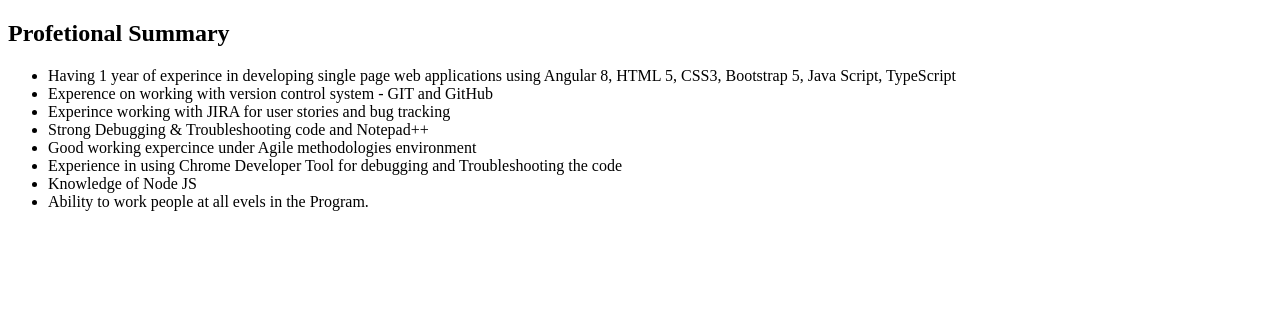
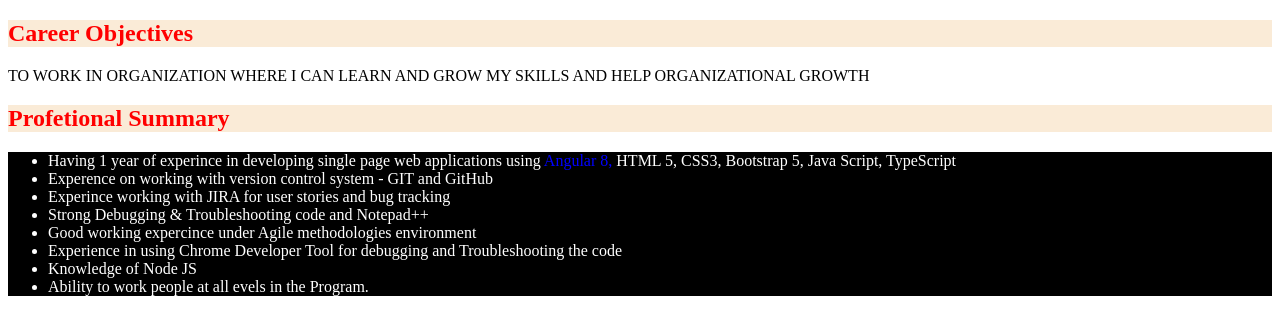
Before and after one commit to masaratbagwan01/My-HTML, a plain HTML site: page home.html in a window 1280 px wide. Drawn offline with Linux system fonts and the light colour scheme.

Commit message:
home.html
Css is added

```diff
--- a/home.html
+++ b/home.html
@@ -2,11 +2,27 @@
 <html>
 <head>
     <title>home</title>
+    <style>
+.heading{
+    color: red;
+    background-color: antiquewhite;
+}
+#ang{
+    color: blue;
+}
+ul{
+    color: white;
+    background-color: black;
+}
+
+    </style>
 </head>
 <body>
-    <h2> Profetional Summary</h2>
+    <h2 class="heading"> Career Objectives</h2>
+    <p>TO WORK IN ORGANIZATION WHERE I CAN LEARN AND GROW MY SKILLS AND HELP ORGANIZATIONAL GROWTH</p>
+    <h2 class="heading"> Profetional Summary</h2>
     <ul>
-        <li>Having 1 year of experince in developing single page web applications using Angular 8, HTML 5, CSS3, Bootstrap 5, Java Script, TypeScript</li>
+        <li>Having 1 year of experince in developing single page web applications using <span id="ang">Angular 8,</span> HTML 5, CSS3, Bootstrap 5, Java Script, TypeScript</li>
         <li>Experence on working with version control system - GIT and GitHub</li>
         <li>Experince working with JIRA for user stories and bug tracking</li>
         <li>Strong Debugging & Troubleshooting code and Notepad++</li>
```
